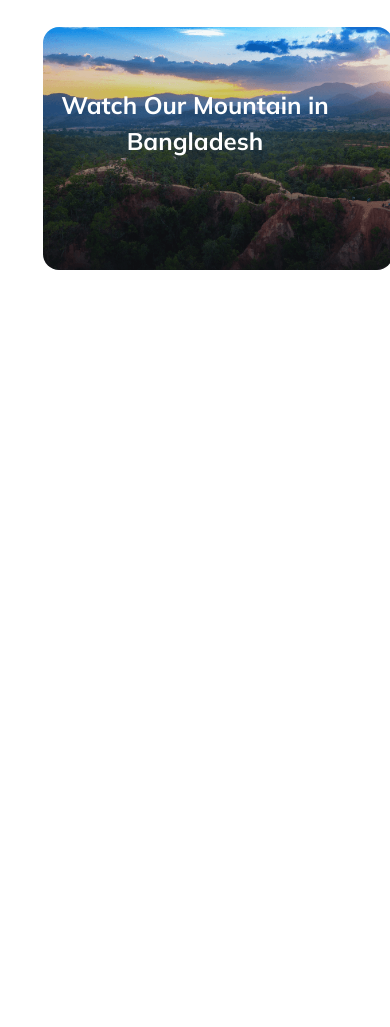
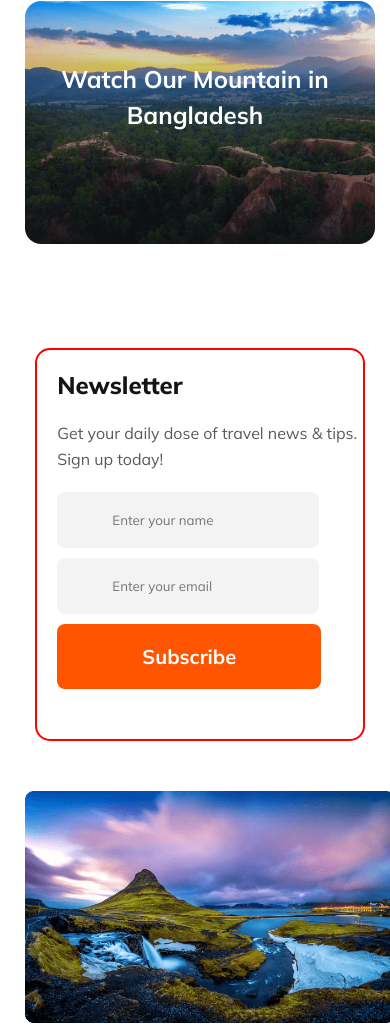
Before and after one commit to noobarafat/PH_Assignment_2, a plain HTML site: page index.html in a window 390 px wide. Shown: the part 5989-7016 px from the top of the page. Before the commit the page ends 6363 px from the top, so only its background shows below. Drawn offline with Linux system fonts and the light colour scheme.

Commit message:
newslater section added

```diff
--- a/index.html
+++ b/index.html
@@ -194,6 +194,21 @@
                 </div>
             </div>
         </section>
+
+        <section>
+            <div class="newsletter">
+                <div class="newsletter-content">
+                    <h1>Newsletter</h1>
+                    <p>Get your daily dose of travel news & tips. Sign up today!</p>
+                    <input type="text" placeholder="Enter your name"> <br>
+                    <input type="email" placeholder="Enter your email"> <br>
+                    <button>Subscribe</button>
+                </div>
+                <div class="newsletter-photo">
+                    <img src="./Images/Rectangle 8 (1).png" alt="">
+                </div>
+            </div>
+        </section>
     </main>
 
     <footer>
--- a/styles/style.css
+++ b/styles/style.css
@@ -463,7 +463,7 @@ ul {
 
 /* Simple perfect place section styles */
 .simple-perfect-place-container {
-    width: 78%;
+    width: 87%;
     margin: 0 auto;
     display: flex;
     gap: 50px;
@@ -507,12 +507,16 @@ ul {
     border: none;
 }
 
-.simple-perfect-place-photo{
+.simple-perfect-place-content button:hover {
+    background-color: green;
+}
+
+.simple-perfect-place-photo {
     position: relative;
 
 }
 
-.simple-perfect-place-photo img{
+.simple-perfect-place-photo img {
     border-radius: 16px;
 }
 
@@ -526,6 +530,67 @@ ul {
     bottom: 220px;
     left: 90px;
 }
+
+/* .newsletter section styles */
+
+.newsletter {
+    width: 87%;
+    display: flex;
+    margin: 0 auto;
+    gap: 50px;
+}
+
+.newsletter-content {
+    border: 2px solid red;
+    padding: 30px 100px 70px 40px;
+    border-radius: 15px;
+    margin-left: 10px;
+}
+
+.newsletter-content h1 {
+    color: #131318;
+    font-size: 24px;
+    font-weight: 800;
+    padding-bottom: 20px;
+}
+
+.newsletter-content p {
+    color: #5A5A5D;
+    font-size: 16px;
+    font-weight: 400;
+    line-height: 26px;
+    padding-bottom: 10px;
+}
+
+.newsletter-content input {
+    border-radius: 8px;
+    background: rgba(19, 19, 24, 0.05);
+    border: none;
+    padding: 20px 210px 20px 20px;
+    margin-top: 10px;
+}
+
+.newsletter-content button {
+    border-radius: 8px;
+    background: #FF5400;
+    border: none;
+    padding: 20px 150px 20px 143px;
+    margin-top: 10px;
+    text-align: center;
+    color: white;
+    font-size: 20px;
+    font-weight: 700;
+}
+
+.newsletter-content button:hover {
+    background-color: green;
+}
+
+.newsletter-photo {
+    padding-left: 82px;
+    width: 672px;
+}
+
 
 
 /* Responsive for mobile */
@@ -628,11 +693,11 @@ ul {
         left: 10px;
     }
 
-    .simple-perfect-place-container{
+    .simple-perfect-place-container {
         flex-direction: column;
     }
 
-    .simple-perfect-place-content h1{
+    .simple-perfect-place-content h1 {
         font-size: 30px;
         width: 100%;
         text-align: center;
@@ -641,17 +706,45 @@ ul {
         padding-bottom: 20px;
     }
 
-    .simple-perfect-place-content p{
+    .simple-perfect-place-content p {
         width: 100%;
     }
 
-    .simple-perfect-place-photo img{
+    .simple-perfect-place-photo img {
         width: 350px;
         margin: 0 auto;
     }
 
-    .simple-perfect-place-photo h2{
+    .simple-perfect-place-photo h2 {
         top: 60px;
         left: 0;
     }
+
+    .newsletter {
+        flex-direction: column;
+    }
+
+    .newsletter-content {
+        padding: 20px 0 50px 20px;
+    }
+
+    .newsletter-content input {
+        padding: 20px 55px;
+        margin-left: 0;
+    }
+
+    .newsletter-content button {
+        padding: 20px 85px 20px 85px;
+    }
+
+    .newsletter-photo{
+        padding: 0;
+    }
+
+    .newsletter-photo img {
+        width: 55%;
+        padding-left: 0;
+        margin: 0;
+    }
+
 }
```
